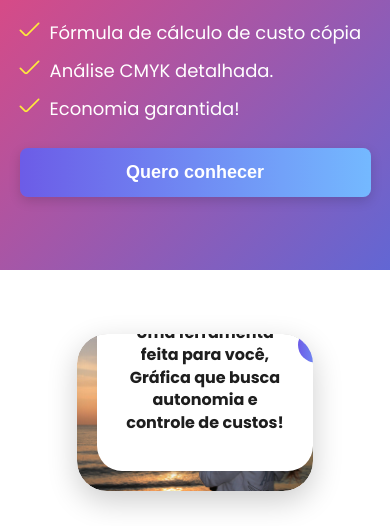
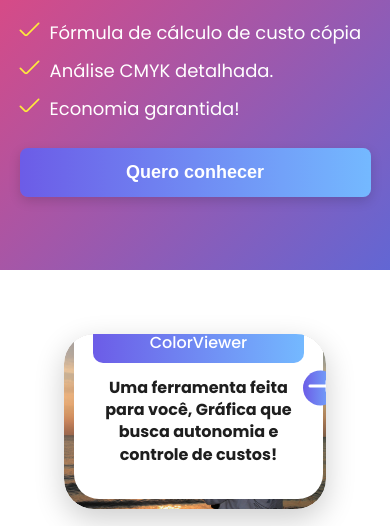
Before and after one commit to EnzoBDF/LandingPageColorviewer, a plain HTML site: page index.html in a window 390 px wide. Shown: the part 574-1100 px from the top of the page. Drawn offline with nearby package versions, Linux system fonts and the light colour scheme.

Commit message:
final touches

```diff
--- a/index.html
+++ b/index.html
@@ -82,7 +82,7 @@
           <p class="tagtext"> Conheça o ColorViewer</p>
         </span>
         <h2>Uma ferramenta feita para você, Gráfica que busca autonomia e controle de custos!</h2>
-        <button class="arrow-button">
+        <button class="arrow-button" onclick="scrollToSection('compra')">
           <i class="fi fi-br-arrow-alt-right"></i>
         </button>
       </div>
--- a/style/featureCards.css
+++ b/style/featureCards.css
@@ -298,6 +298,8 @@
 @media (max-width: 1024px) {
     .card-content {
         max-width: 85%;
+        bottom: 15px;
+        left: 15px;
     }
 
     .card-content h2 {
@@ -306,8 +308,13 @@
 }
 
 @media (max-width: 768px) {
+    .card-container {
+        width: 90%;
+    }
+
     .card-content {
         max-width: 90%;
+        padding: 1.5rem;
     }
 
     .card-content h2 {
@@ -322,12 +329,14 @@
 
 @media (max-width: 480px) {
     .card-container {
-        width: 90%;
+        width: 100%;
     }
 
     .card-content {
-        max-width: 100%;
-        padding: 1.5rem;
+        max-width: 95%;
+        padding: 1.2rem;
+        left: 10px;
+        bottom: 10px;
     }
 
     .card-content h2 {
@@ -337,5 +346,6 @@
     .arrow-button {
         width: 35px;
         height: 35px;
+        right: -15px;
     }
 }
```
